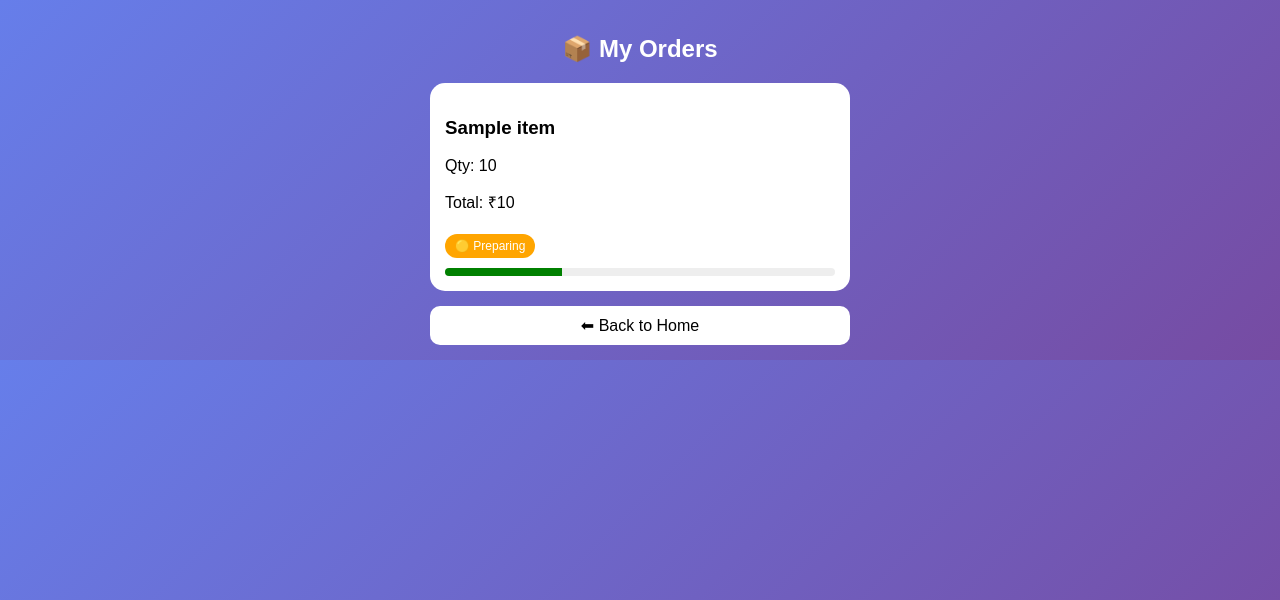
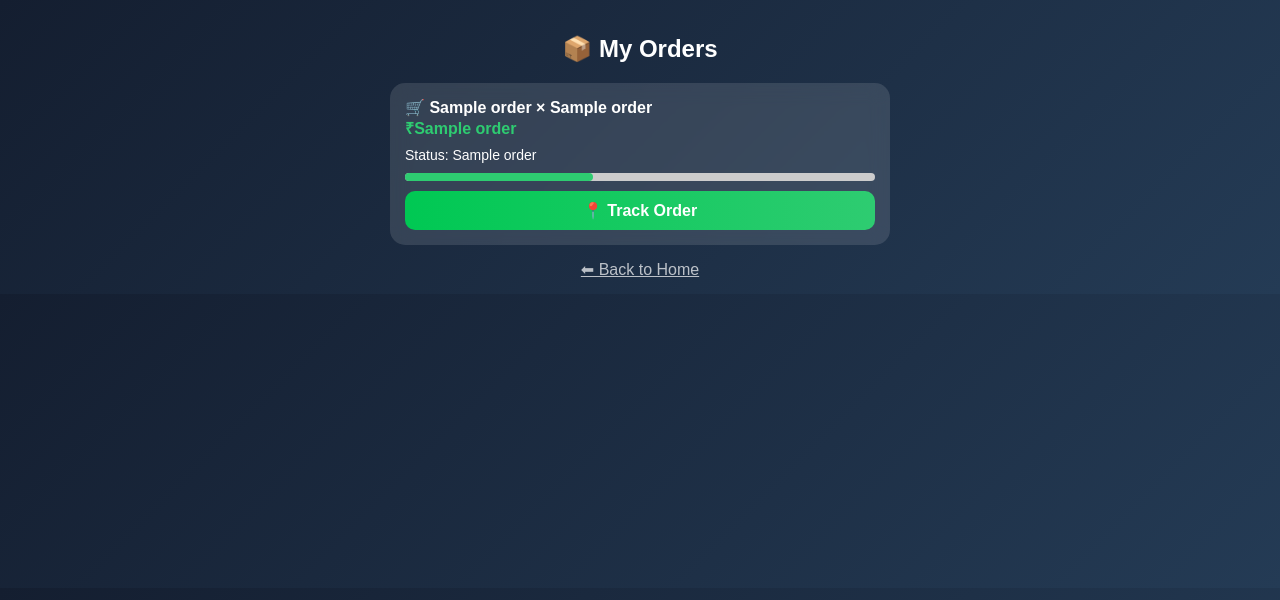
Before and after one commit to Dharun7715/Veg-Store2, a Flask app: template templates/orders.html in a window 1280 px wide. Shown: the top 600 px of the page. Run offline with Flask 3, Linux system fonts and the light colour scheme; the template is opened without the code that fills it: most values are stand-ins (such as "Sample title", 1, 10 or a date in 2020).

Commit message:
Update orders.html

```diff
--- a/templates/orders.html
+++ b/templates/orders.html
@@ -5,71 +5,91 @@
 <meta name="viewport" content="width=device-width, initial-scale=1.0">
 
 <style>
+
 body {
     margin: 0;
     font-family: Arial;
-    background: linear-gradient(135deg, #667eea, #764ba2);
+    background: linear-gradient(135deg,#141e30,#243b55);
+    color: white;
 }
 
 .container {
-    max-width: 420px;
+    max-width: 500px;
     margin: auto;
     padding: 15px;
 }
 
 h2 {
     text-align: center;
-    color: white;
 }
 
+/* CARD */
 .card {
-    background: white;
+    background: rgba(255,255,255,0.12);
+    backdrop-filter: blur(10px);
     padding: 15px;
-    margin: 12px 0;
     border-radius: 15px;
+    margin-top: 15px;
 }
 
-.status {
-    padding: 5px 10px;
-    border-radius: 20px;
-    font-size: 12px;
-    color: white;
-    display: inline-block;
-    margin-top: 5px;
+/* TITLE */
+.title {
+    font-weight: bold;
 }
 
-.pending { background: orange; }
-.shipped { background: blue; }
-.delivered { background: green; }
+/* PRICE */
+.price {
+    color: #2ecc71;
+    font-weight: bold;
+}
 
+/* STATUS */
+.status {
+    margin-top: 8px;
+    font-size: 14px;
+}
+
+/* PROGRESS BAR */
 .progress {
+    width: 100%;
+    height: 8px;
+    background: #ccc;
+    border-radius: 10px;
     margin-top: 10px;
-    height: 8px;
-    background: #eee;
-    border-radius: 10px;
-    overflow: hidden;
 }
 
 .bar {
     height: 100%;
-    background: green;
+    background: #2ecc71;
+    border-radius: 10px;
 }
 
-/* progress levels */
-.p1 { width: 30%; }
-.p2 { width: 70%; }
-.p3 { width: 100%; }
-
-.back {
+/* BUTTON */
+.btn {
     display: block;
     text-align: center;
-    margin-top: 15px;
+    margin-top: 10px;
     padding: 10px;
-    background: white;
     border-radius: 10px;
     text-decoration: none;
-    color: black;
+    font-weight: bold;
 }
+
+/* TRACK */
+.track {
+    background: linear-gradient(90deg,#00c853,#2ecc71);
+    color: white;
+}
+
+/* BACK */
+.back {
+    text-align: center;
+    display: block;
+    margin-top: 15px;
+    color: white;
+    opacity: 0.7;
+}
+
 </style>
 </head>
 
@@ -80,30 +100,51 @@ h2 {
 <h2>📦 My Orders</h2>
 
 {% if orders %}
-{% for item, qty, total, status in orders %}
+
+{% for o in orders %}
+
 <div class="card">
 
-<h3>{{ item }}</h3>
-<p>Qty: {{ qty }}</p>
-<p>Total: ₹{{ total }}</p>
+<div class="title">
+🛒 {{ o[2] }} × {{ o[3] }}
+</div>
 
-{% if status == 'Pending' %}
-<span class="status pending">🟡 Preparing</span>
-<div class="progress"><div class="bar p1"></div></div>
+<div class="price">
+₹{{ o[4] }}
+</div>
 
-{% elif status == 'Shipped' %}
-<span class="status shipped">🔵 Out for Delivery</span>
-<div class="progress"><div class="bar p2"></div></div>
+<div class="status">
+Status: {{ o[5] }}
+</div>
 
-{% elif status == 'Delivered' %}
-<span class="status delivered">🟢 Delivered</span>
-<div class="progress"><div class="bar p3"></div></div>
+<!-- PROGRESS BAR -->
+<div class="progress">
+<div class="bar"
+style="width:
+{% if o[5]=='Pending' %}25%
+{% elif o[5]=='Out for Delivery' %}70%
+{% elif o[5]=='Delivered' %}100%
+{% else %}40%
+{% endif %}
+">
+</div>
+</div>
+
+<!-- TRACK BUTTON -->
+{% if o[5] != 'Delivered' %}
+<a href="/track" class="btn track">
+📍 Track Order
+</a>
 {% endif %}
 
 </div>
+
 {% endfor %}
+
 {% else %}
-<p style="color:white; text-align:center;">No orders yet 😢</p>
+
+<p style="text-align:center;">No orders yet 😢</p>
+
 {% endif %}
 
 <a href="/" class="back">⬅ Back to Home</a>
```
